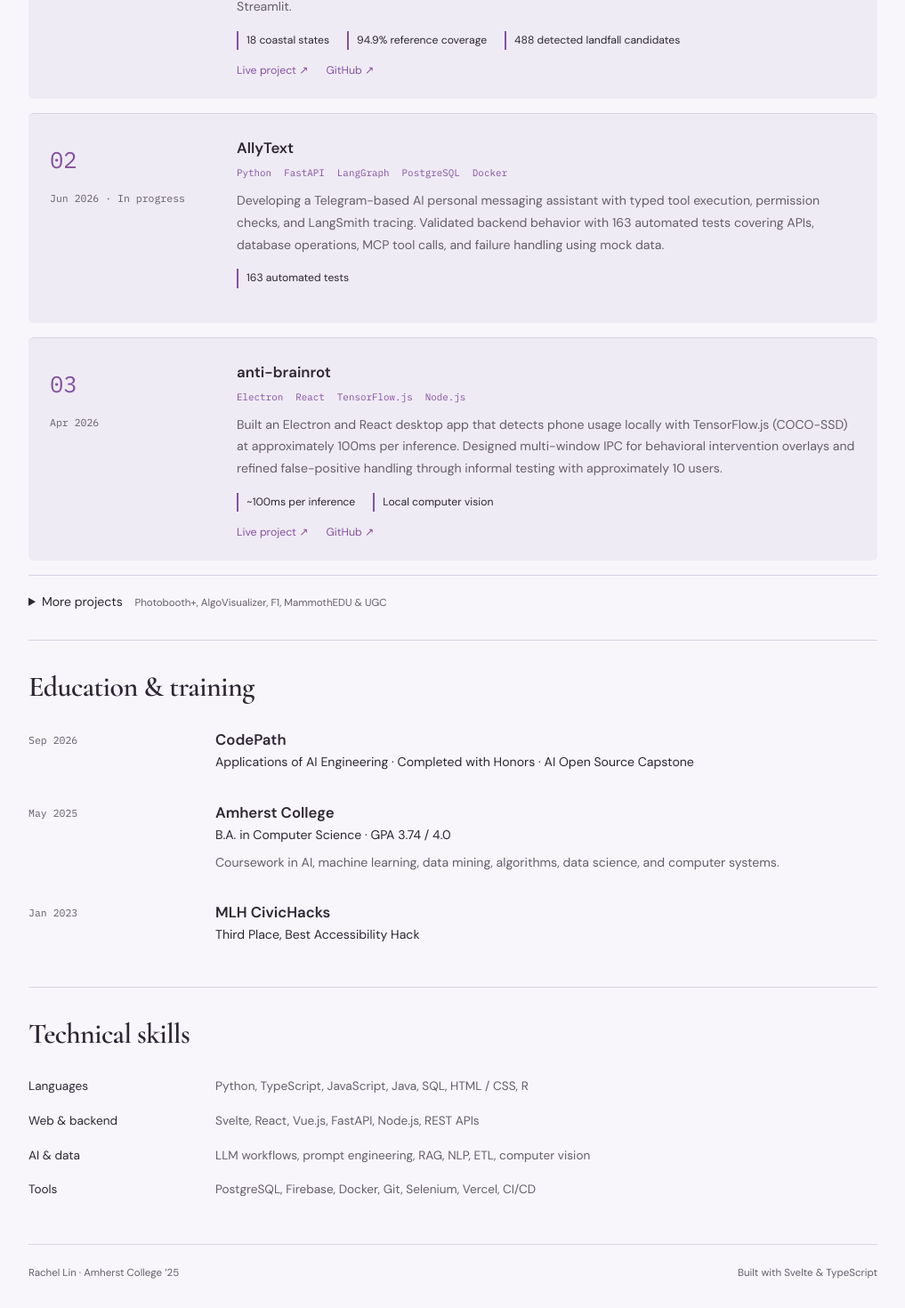
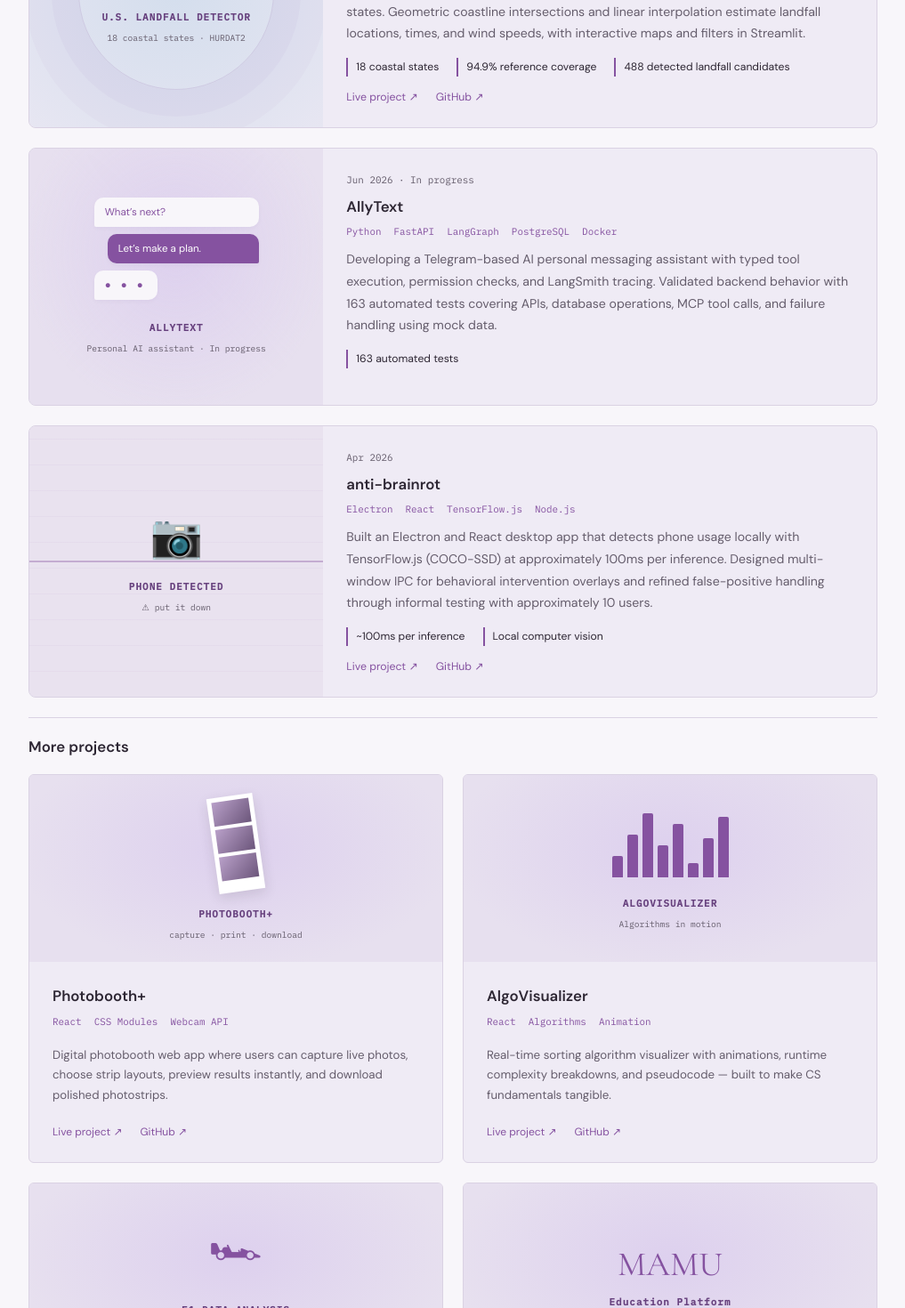
Before and after one commit to ItzRae/raes-portfolio, a SvelteKit app: page / in a window 1280 px wide. Shown: the part 1940-3410 px from the top of the page at 89% size, without its empty margins (131-1148 px from the left). Built offline with nearby package versions, Linux system fonts and the light colour scheme; a web font is replaced by a local one.

Commit message:
Restore interactive visual cards within resume layout

```diff
--- a/src/components/Main.svelte
+++ b/src/components/Main.svelte
@@ -2,6 +2,7 @@
   import { base } from '$app/paths';
   import './styles/main.css';
   import Header from './Header.svelte';
+  import ProjectVisual from './ProjectVisual.svelte';
 
   const socials = [
     { label: 'GitHub', href: 'https://github.com/ItzRae' },
@@ -61,7 +62,7 @@
 
   const projects = [
     {
-      name: 'U.S. Hurricane Landfall Detector', dates: 'Multi-state geospatial analysis',
+      visual: 'landfall', name: 'U.S. Hurricane Landfall Detector', dates: 'Multi-state geospatial analysis',
       desc: 'Analyzes official NOAA HURDAT2 storm tracks against U.S. Census boundaries to independently detect water-to-land crossings across 18 Atlantic and Gulf coastal states. Geometric coastline intersections and linear interpolation estimate landfall locations, times, and wind speeds, with interactive maps and filters in Streamlit.',
       metrics: ['18 coastal states', '94.9% reference coverage', '488 detected landfall candidates'],
       tags: ['Python', 'Geospatial Analysis', 'Streamlit'],
@@ -69,14 +70,14 @@
       github_link: 'https://github.com/ItzRae/fl-landfall-detector'
     },
     {
-      name: 'AllyText', dates: 'Jun 2026 · In progress',
+      visual: 'allytext', name: 'AllyText', dates: 'Jun 2026 · In progress',
       desc: 'Developing a Telegram-based AI personal messaging assistant with typed tool execution, permission checks, and LangSmith tracing. Validated backend behavior with 163 automated tests covering APIs, database operations, MCP tool calls, and failure handling using mock data.',
       metrics: ['163 automated tests'],
       tags: ['Python', 'FastAPI', 'LangGraph', 'PostgreSQL', 'Docker'],
       demo_link: '', github_link: ''
     },
     {
-      name: 'anti-brainrot', dates: 'Apr 2026',
+      visual: 'anti-brainrot', name: 'anti-brainrot', dates: 'Apr 2026',
       desc: 'Built an Electron and React desktop app that detects phone usage locally with TensorFlow.js (COCO-SSD) at approximately 100ms per inference. Designed multi-window IPC for behavioral intervention overlays and refined false-positive handling through informal testing with approximately 10 users.',
       metrics: ['~100ms per inference', 'Local computer vision'],
       tags: ['Electron', 'React', 'TensorFlow.js', 'Node.js'],
@@ -181,10 +182,15 @@
 
     <section id="projects" class="resume-section" aria-labelledby="projects-title">
       <div class="section-heading"><h2 id="projects-title">Selected projects</h2><a href="https://github.com/ItzRae" target="_blank" rel="noreferrer">GitHub ↗</a></div>
-      {#each projects as project, index}
-        <article class="resume-entry project-entry">
-          <div class="entry-meta"><span class="project-number">0{index + 1}</span><p>{project.dates}</p></div>
-          <div class="entry-content">
+      {#each projects as project}
+        <article class="project-card project-entry">
+          {#if project.demo_link}
+            <a class="project-preview" href={project.demo_link} target="_blank" rel="noreferrer" aria-label={`View ${project.name} live`}><ProjectVisual visual={project.visual} /></a>
+          {:else}
+            <div class="project-preview"><ProjectVisual visual={project.visual} /></div>
+          {/if}
+          <div class="entry-content project-body">
+            <p class="project-date">{project.dates}</p>
             <h3>{project.name}</h3>
             <div class="tags">{#each project.tags as tag}<span>{tag}</span>{/each}</div>
             <p class="project-description">{project.desc}</p>
@@ -196,14 +202,25 @@
           </div>
         </article>
       {/each}
-      <details class="other-projects">
-        <summary>More projects <span>Photobooth+, AlgoVisualizer, F1, MammothEDU & UGC</span></summary>
+      <div class="other-projects">
+        <h3 class="more-heading">More projects</h3>
         <div class="other-grid">
           {#each otherProjects as project}
-            <article><h3>{project.name}</h3><p>{project.desc}</p><a href={project.demo_link} target="_blank" rel="noreferrer">View project ↗</a></article>
+            <article class="project-card compact-card">
+              <a class="project-preview" href={project.demo_link} target="_blank" rel="noreferrer" aria-label={`View ${project.name} live`}><ProjectVisual visual={project.visual} /></a>
+              <div class="project-body">
+                <h3>{project.name}</h3>
+                <div class="tags">{#each project.tags as tag}<span>{tag}</span>{/each}</div>
+                <p>{project.desc}</p>
+                <div class="project-links">
+                  <a href={project.demo_link} target="_blank" rel="noreferrer">Live project ↗</a>
+                  {#if project.github_link}<a href={project.github_link} target="_blank" rel="noreferrer">GitHub ↗</a>{/if}
+                </div>
+              </div>
+            </article>
           {/each}
         </div>
-      </details>
+      </div>
     </section>
 
     <section id="education" class="resume-section" aria-labelledby="education-title">
--- /dev/null
+++ b/src/components/ProjectVisual.svelte
@@ -0,0 +1,25 @@
+<script lang="ts">
+  export let visual: string;
+</script>
+
+<div class={`project-visual visual-${visual}`} aria-hidden="true">
+  {#if visual === 'landfall'}
+    <div class="radar-rings"></div>
+    <div class="visual-center"><span class="visual-icon storm-icon">🌀</span><strong>U.S. LANDFALL DETECTOR</strong><small>18 coastal states · HURDAT2</small></div>
+  {:else if visual === 'allytext'}
+    <div class="visual-center"><div class="chat-preview"><span>What’s next?</span><span>Let’s make a plan.</span><span class="typing-dots">● ● ●</span></div><strong>ALLYTEXT</strong><small>Personal AI assistant · In progress</small></div>
+  {:else if visual === 'anti-brainrot'}
+    <div class="scanline"></div>
+    <div class="visual-center"><span class="visual-icon">📷</span><strong>PHONE DETECTED</strong><small>⚠ put it down</small></div>
+  {:else if visual === 'photobooth'}
+    <div class="visual-center"><div class="photobooth-strip"><span></span><span></span><span></span></div><strong>PHOTOBOOTH+</strong><small>capture · print · download</small></div>
+  {:else if visual === 'algo'}
+    <div class="visual-center"><div class="bars">{#each [30, 60, 90, 45, 75, 20, 55, 85] as height, i}<span style={`height:${height}%;--bar-delay:${i * 70}ms`}></span>{/each}</div><strong>ALGOVISUALIZER</strong><small>Algorithms in motion</small></div>
+  {:else if visual === 'f1'}
+    <div class="visual-center"><span class="visual-icon">🏎</span><strong>F1 DATA ANALYSIS</strong><small>Data science · Racing insights</small></div>
+  {:else if visual === 'mammoth'}
+    <div class="visual-center"><span class="visual-wordmark">MAMU</span><strong>Education Platform</strong></div>
+  {:else}
+    <div class="visual-center"><span class="visual-wordmark">Rachel / UGC</span><small>Content creator · Built by me</small></div>
+  {/if}
+</div>
--- a/src/components/styles/main.css
+++ b/src/components/styles/main.css
@@ -69,3 +69,48 @@ footer { border-top: 1px solid var(--border); margin-top: 20px; padding: 24px 0
   .resume-entry { break-inside: avoid; }
   main a { color: #111; }
 }
+
+/* Visual portfolio cards with compact, resume-style details. */
+.project-card { border: 1px solid var(--border); border-radius: 8px; overflow: hidden; background: #EFEBF5; transition: transform .25s ease, box-shadow .25s ease, border-color .25s ease; }
+.project-card:hover, .project-card:focus-within { transform: translateY(-3px); border-color: var(--accent); box-shadow: 0 12px 28px #8552a018; }
+.project-entry { display: grid; grid-template-columns: minmax(0, .85fr) minmax(0, 1.6fr); padding: 0; margin-bottom: 22px; }
+.project-entry + .project-entry { padding-top: 0; }
+.project-preview { display: block; min-width: 0; color: var(--accent); }
+main a.project-preview:hover { text-decoration: none; }
+.project-body { padding: 26px; min-width: 0; }
+.entry-content .project-date { color: var(--muted); font-family: 'IBM Plex Mono', monospace; font-size: .68rem; margin-bottom: 8px; }
+.project-visual { position: relative; overflow: hidden; min-height: 245px; height: 100%; display: flex; align-items: center; justify-content: center; background: radial-gradient(ellipse at 50% 40%, #ddd0ee, transparent 75%), #e7e0ef; padding: 24px; }
+.visual-center { position: relative; z-index: 1; text-align: center; width: 100%; }
+.visual-center strong, .visual-center small { display: block; font-family: 'IBM Plex Mono', monospace; }
+.visual-center strong { color: #67417e; font-size: .68rem; letter-spacing: .1em; line-height: 1.7; }
+.visual-center small { color: #655D6C; font-size: .6rem; margin-top: 6px; line-height: 1.7; }
+.visual-icon { display: block; font-size: 3rem; margin-bottom: 16px; transition: transform .4s ease; }
+.project-card:hover .visual-icon { transform: scale(1.1) rotate(-6deg); }
+.visual-landfall { background: radial-gradient(ellipse, #d4deed, #e7e6f2); }
+.radar-rings { position: absolute; width: 220px; height: 220px; border: 1px solid #8552a02b; border-radius: 50%; box-shadow: 0 0 0 30px #8552a00a, 0 0 0 60px #8552a008; }
+.visual-anti-brainrot { background: repeating-linear-gradient(0deg, transparent, transparent 28px, #8552a00b 28px, #8552a00b 29px), #e9e2ef; }
+.scanline { position: absolute; left: 0; right: 0; top: 0; height: 2px; background: #8552a060; animation: scan 4s ease-in-out infinite; }
+@keyframes scan { 0%, 100% { top: 0; } 50% { top: calc(100% - 2px); } }
+.chat-preview { width: 185px; max-width: 100%; margin: 0 auto 22px; display: grid; gap: 8px; }
+.chat-preview span { text-align: left; font-size: .72rem; padding: 9px 12px; background: #F8F6FA; border-radius: 10px 10px 10px 2px; box-shadow: 0 2px 5px #2d263308; }
+.chat-preview span:nth-child(2) { background: #8552A0; color: white; border-radius: 10px 10px 2px 10px; margin-left: 15px; }
+.chat-preview .typing-dots { color: var(--accent); width: fit-content; letter-spacing: 4px; }
+.project-card:hover .typing-dots { animation: pulse 1.2s ease-in-out infinite; }
+@keyframes pulse { 50% { opacity: .4; } }
+.other-grid { gap: 22px; padding-top: 18px; }
+.other-grid article { padding: 0; }
+.other-grid .project-body { display: flex; flex-direction: column; align-items: flex-start; flex: 1; }
+.compact-card { display: flex; flex-direction: column; }
+.compact-card .project-visual { height: 210px; min-height: 210px; }
+.compact-card .project-links { margin-top: auto; padding-top: 14px; }
+.photobooth-strip { width: 52px; padding: 5px 5px 14px; background: #fff; transform: rotate(-8deg); margin: 0 auto 16px; display: grid; gap: 4px; box-shadow: 0 5px 14px #2d263320; transition: transform .3s ease; }
+.photobooth-strip span { height: 27px; background: linear-gradient(135deg, #b9a0c9, #6c567b); }
+.project-card:hover .photobooth-strip { transform: rotate(3deg); }
+.bars { height: 80px; display: flex; gap: 5px; align-items: flex-end; justify-content: center; margin-bottom: 20px; }
+.bars span { width: 12px; background: #8552A0; border-radius: 2px 2px 0 0; transform-origin: bottom; }
+.project-card:hover .bars span { animation: bars 1s var(--bar-delay) ease-in-out infinite alternate; }
+@keyframes bars { to { transform: scaleY(.5); } }
+.visual-wordmark { display: block; font-family: 'Cormorant Garamond', serif; font-size: 2.4rem; color: var(--accent); margin-bottom: 10px; }
+@media (max-width: 650px) { .project-entry { grid-template-columns: 1fr; } .project-entry .project-visual { height: 210px; min-height: 210px; } .project-body { padding: 22px; } }
+@media (prefers-reduced-motion: reduce) { .project-card, .visual-icon, .photobooth-strip { transition: none; } .project-card:hover, .project-card:focus-within { transform: none; } .scanline, .project-card:hover .typing-dots, .project-card:hover .bars span { animation: none; } }
+@media print { .project-preview { display: none; } .project-entry { display: block; break-inside: avoid; } .project-card { box-shadow: none; transform: none; } }
```
